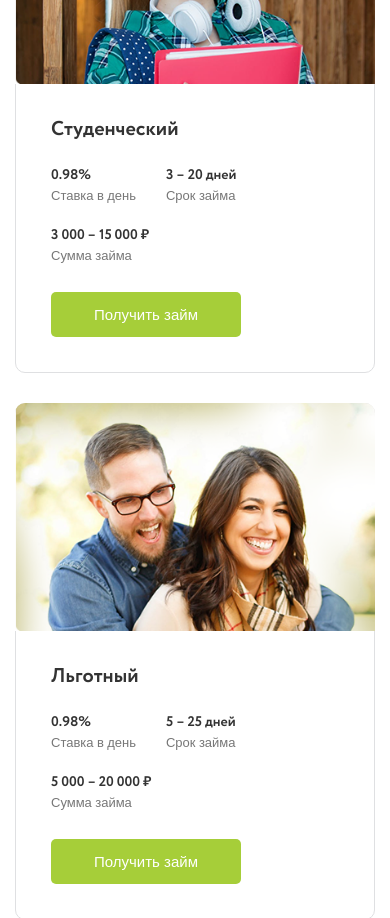
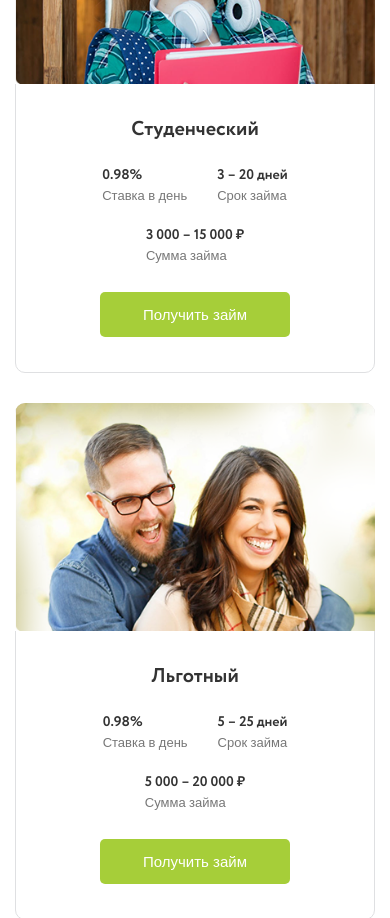
Before and after one commit to yurka1605/DengiVruki, a plain HTML site: page index.html in a window 390 px wide. Shown: the part 1820-2738 px from the top of the page. Drawn offline with nearby package versions, Linux system fonts and the light colour scheme.

Commit message:
feat(main): change main page styles

```diff
--- a/css/style.css
+++ b/css/style.css
@@ -1006,11 +1006,22 @@ footer .copyright {
     .banner__form button {
         padding: 10px 0;
     }
+    .fixed-mobile-btn.show {
+        display: flex;
+    }
 }
 
-@media (max-width: 375px) {
-    .fixed-mobile-btn.show {
-        display: flex;
+@media (max-width: 480px) {
+    .card__name {
+        text-align: center;
+    }
+    .card__haracteristic {
+        justify-content: center;
+    }
+    .card__info button {
+        position: relative;
+        left: 50%;
+        transform: translateX(-50%);
     }
 }
 
--- a/js/script.js
+++ b/js/script.js
@@ -125,7 +125,7 @@ $( document ).ready(function() {
 
     // при скролинге показываем кнопку прокрутки к форме, на мобилках
     $(window).scroll(function () {
-        if ($(window).width() <= '375') {
+        if ($(window).width() <= '768') {
             var top = $('.tabs-content').offset().top;
             $(window).scrollTop() >= top ?
                 $('.fixed-mobile-btn').addClass('show') : $('.fixed-mobile-btn').removeClass('show');
```
